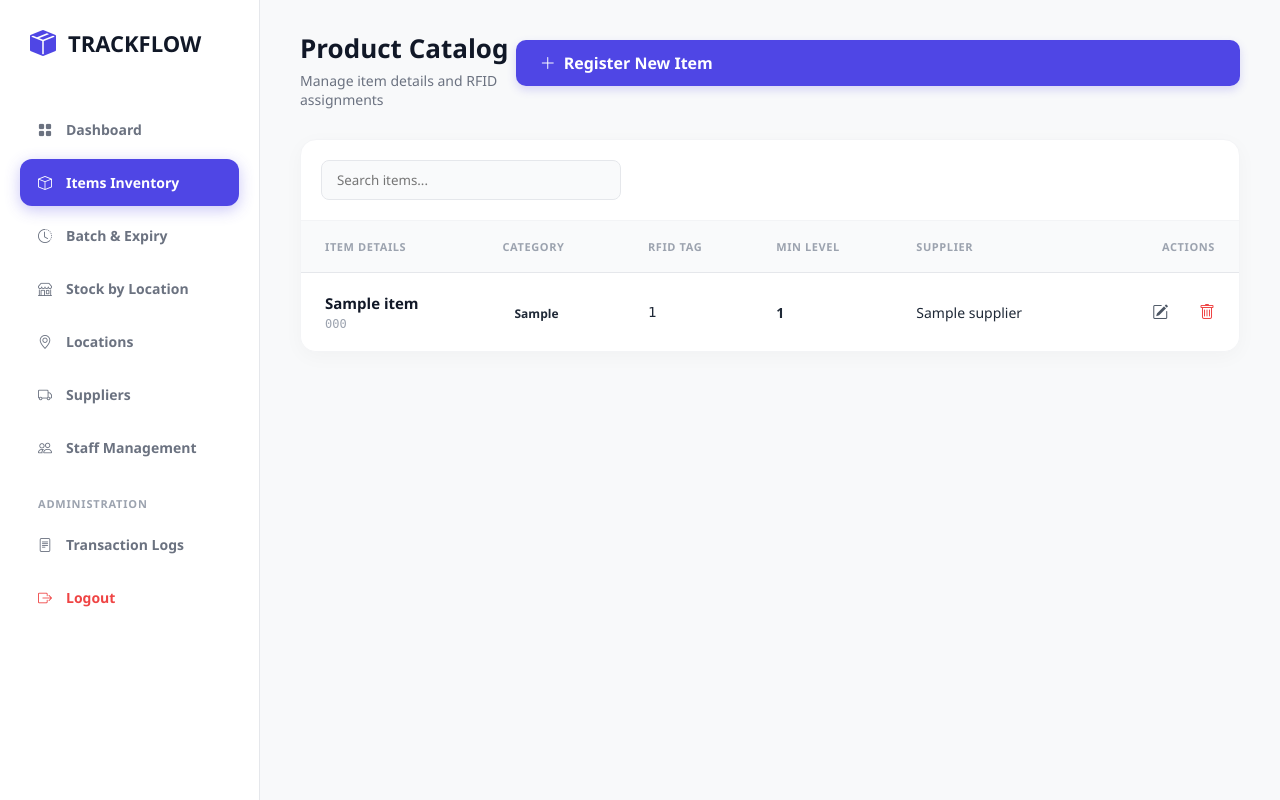
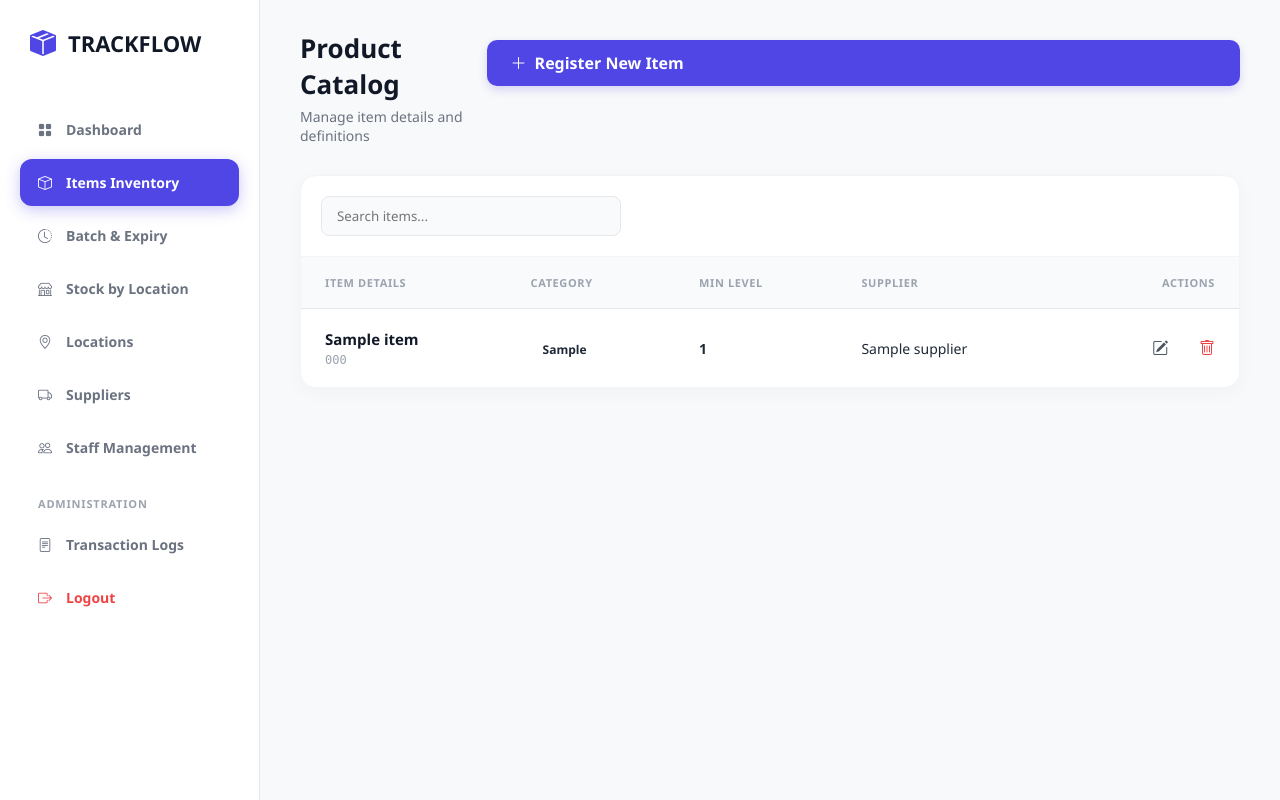
Before and after one commit to mkvmethsara/inventory-management-system, a PHP site: page /admin/items-inventory.php in a window 1280 px wide. Run offline with PHP 8.4, Linux system fonts and the light colour scheme; the visitor is signed in with stand-in values (Sample User, id 1); tables that the repository leaves empty hold one stand-in row (values such as "Sample post").

Commit message:
update code

```diff
--- a/admin/items-inventory.php
+++ b/admin/items-inventory.php
@@ -45,12 +45,12 @@ if (isset($_POST['add_item_btn'])) {
     $cat  = $_POST['category'];
     $sup  = $_POST['supplier_id'];
 
-    // Auto-generate RFID and Min Level for demo
-    $rfid = "RF-" . rand(1000, 9999);
+    // Default Min Level
     $min  = 10;
 
-    $sql = "INSERT INTO items (item_name, item_code, category, supplier_id, rfid_tag_id, minimum_level, created_at)
-            VALUES ('$name', '$code', '$cat', '$sup', '$rfid', '$min', NOW())";
+    // Removed the RFID insertion logic to keep the database clean
+    $sql = "INSERT INTO items (item_name, item_code, category, supplier_id, minimum_level, created_at)
+            VALUES ('$name', '$code', '$cat', '$sup', '$min', NOW())";
 
     if (mysqli_query($conn, $sql)) {
         echo "<script>alert('✅ New Item Added!'); window.location.href='items-inventory.php';</script>";
@@ -101,7 +101,7 @@ $sup_res   = mysqli_query($conn, "SELECT * FROM suppliers ORDER BY supplier_name
         <div class="tf-page-header">
             <div class="tf-page-title">
                 <h2>Product Catalog</h2>
-                <p>Manage item details and RFID assignments</p>
+                <p>Manage item details and definitions</p>
             </div>
             <button onclick="openModal()" class="tf-btn-primary">
                 <i class="bi bi-plus-lg"></i> Register New Item
@@ -119,7 +119,6 @@ $sup_res   = mysqli_query($conn, "SELECT * FROM suppliers ORDER BY supplier_name
                     <tr>
                         <th>Item Details</th>
                         <th>Category</th>
-                        <th>RFID Tag</th>
                         <th>Min Level</th>
                         <th>Supplier</th>
                         <th style="text-align:right">Actions</th>
@@ -139,7 +138,6 @@ $sup_res   = mysqli_query($conn, "SELECT * FROM suppliers ORDER BY supplier_name
                                     <?php echo $row['category']; ?>
                                 </span>
                             </td>
-                            <td style="font-family:monospace; color:#6b7280;"><?php echo $row['rfid_tag_id']; ?></td>
                             <td style="font-weight:700;"><?php echo $row['minimum_level']; ?></td>
                             <td style="color:#6b7280;"><?php echo htmlspecialchars($row['supplier_name'] ?? 'Unknown'); ?></td>
 
```
